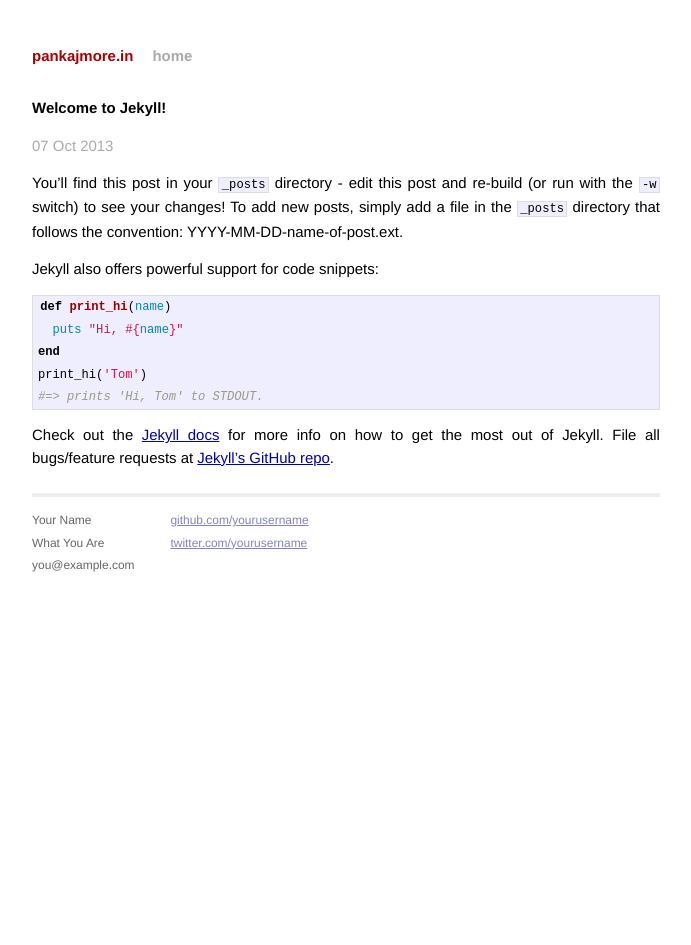
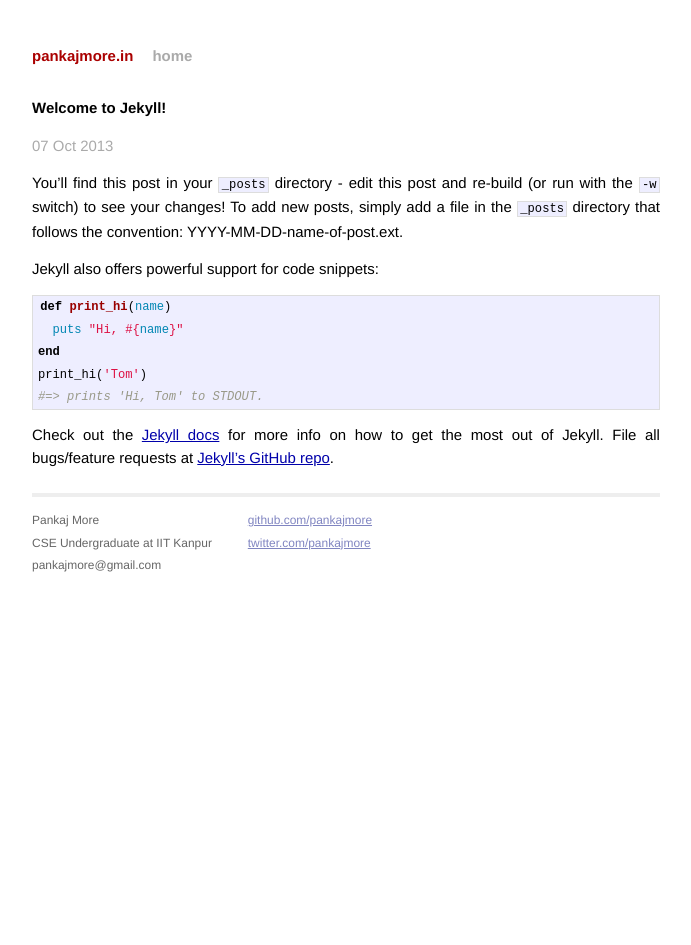
Before and after one commit to pankajmore/pankajmore.github.com, a Jekyll site: the page built from _posts/2013-10-07-welcome-to-jekyll.markdown, in a window 1280 px wide. Shown: the whole page, without its empty margins (294-985 px from the left). Built offline with Jekyll 4.4.1, drawn with Linux system fonts in a browser that asks for light colours; Markdown is read by kramdown in place of the engine named in the settings.

Commit message:
layout index page

```diff
--- a/_layouts/default.html
+++ b/_layouts/default.html
@@ -26,15 +26,15 @@
           <div class="footer">
             <div class="contact">
               <p>
-                Your Name<br />
-                What You Are<br />
-                you@example.com
+                Pankaj More<br />
+                CSE Undergraduate at IIT Kanpur<br />
+                pankajmore@gmail.com
               </p>
             </div>
             <div class="contact">
               <p>
-                <a href="https://github.com/yourusername">github.com/yourusername</a><br />
-                <a href="https://twitter.com/yourusername">twitter.com/yourusername</a><br />
+                <a href="https://github.com/pankajmore">github.com/pankajmore</a><br />
+                <a href="https://twitter.com/pankajmore">twitter.com/pankajmore</a><br />
               </p>
             </div>
           </div>
```
